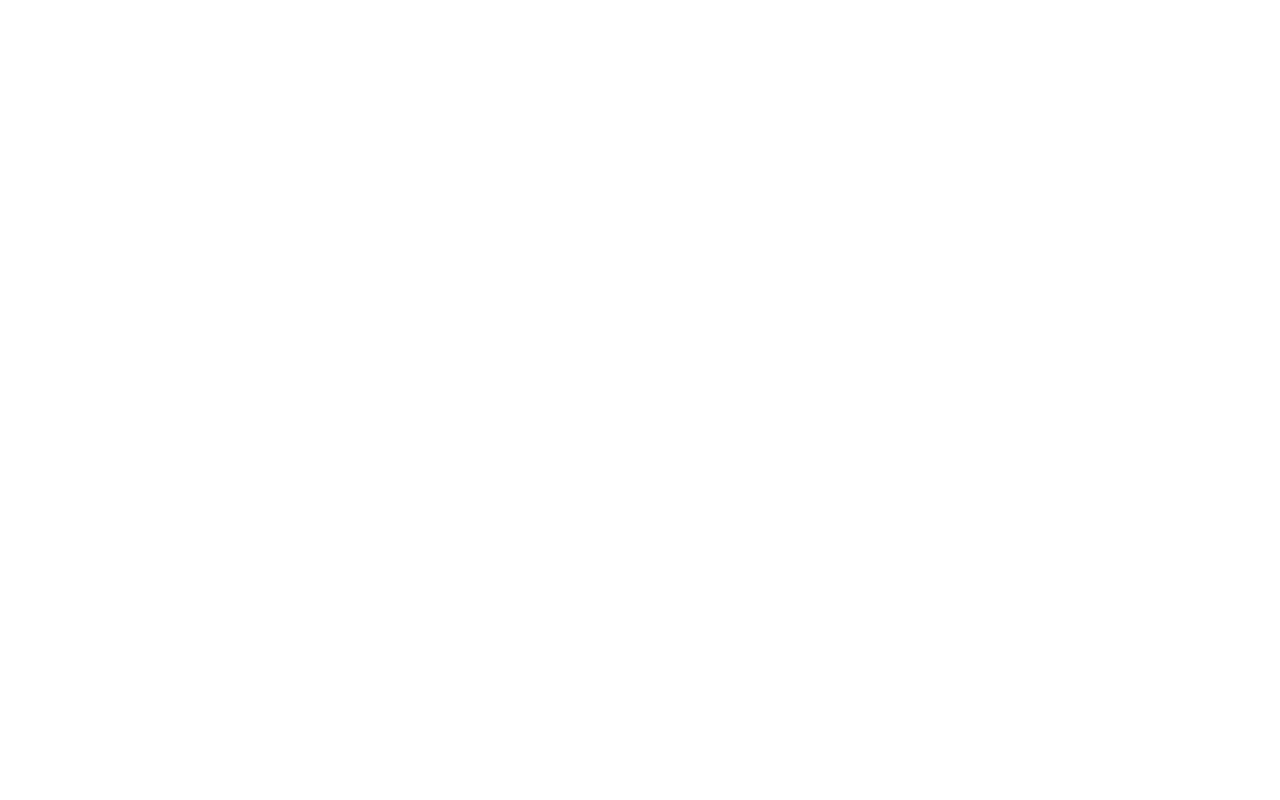
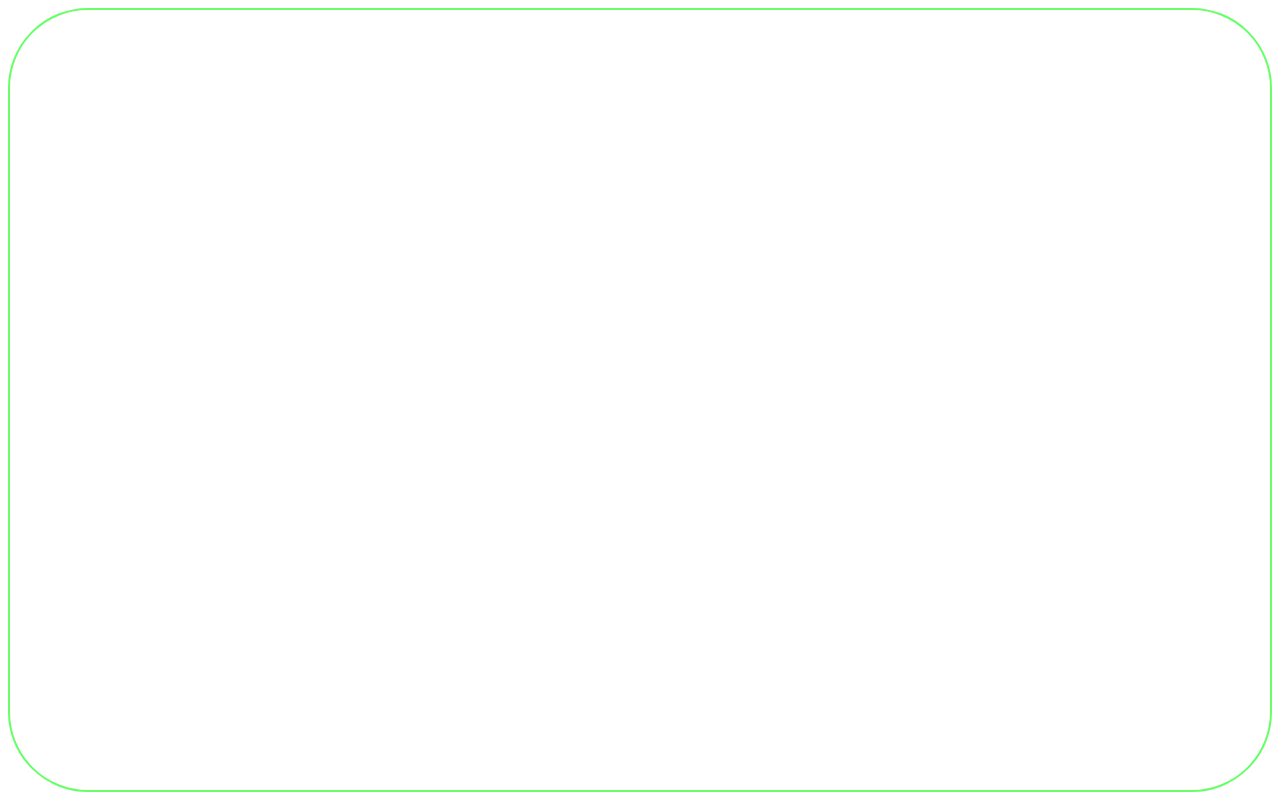
Before and after one commit to brodyzt/3300-P2, a plain HTML site: page bar_graph_description.html in a window 1280 px wide. Drawn offline with Linux system fonts and the light colour scheme.

Commit message:
more styling updates

```diff
--- a/bar_graph_description.html
+++ b/bar_graph_description.html
@@ -1,7 +1,7 @@
 <html>
 
 <body
-    style="border: solid 2px white; border-radius:80px;padding:80px; display:flex; justify-content: center; align-items: center;">
+    style="border: solid 2px #66ff66; border-radius:80px;padding:80px; display:flex; justify-content: center; align-items: center;">
     <p style="color:white; font-size:25px; width:100%; text-align: center">
         On this graph you are able to select that attributes that are being compared. Using the two dropdowns on the
         right, the categories on both the axes can be changed and the graph will automatically reload. If hovered
```
Also changed, not shown: network_graph_description.html (+1 -1 lines).
